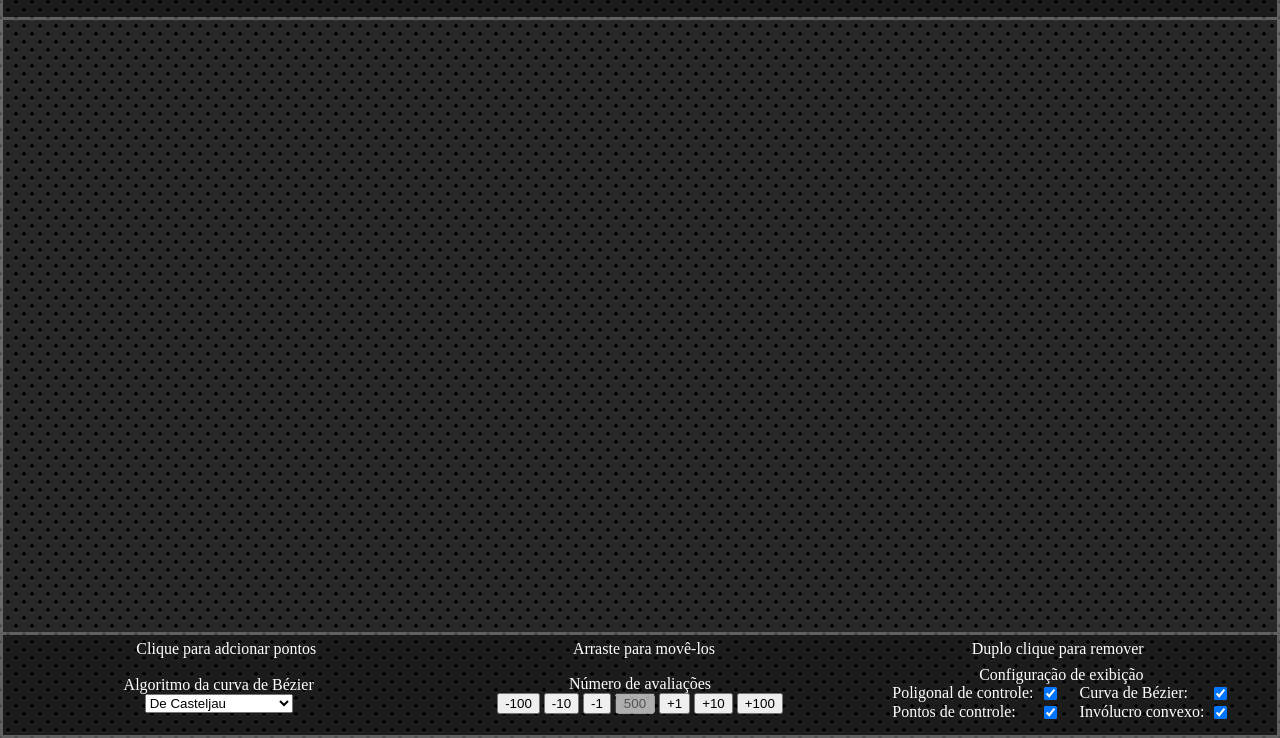
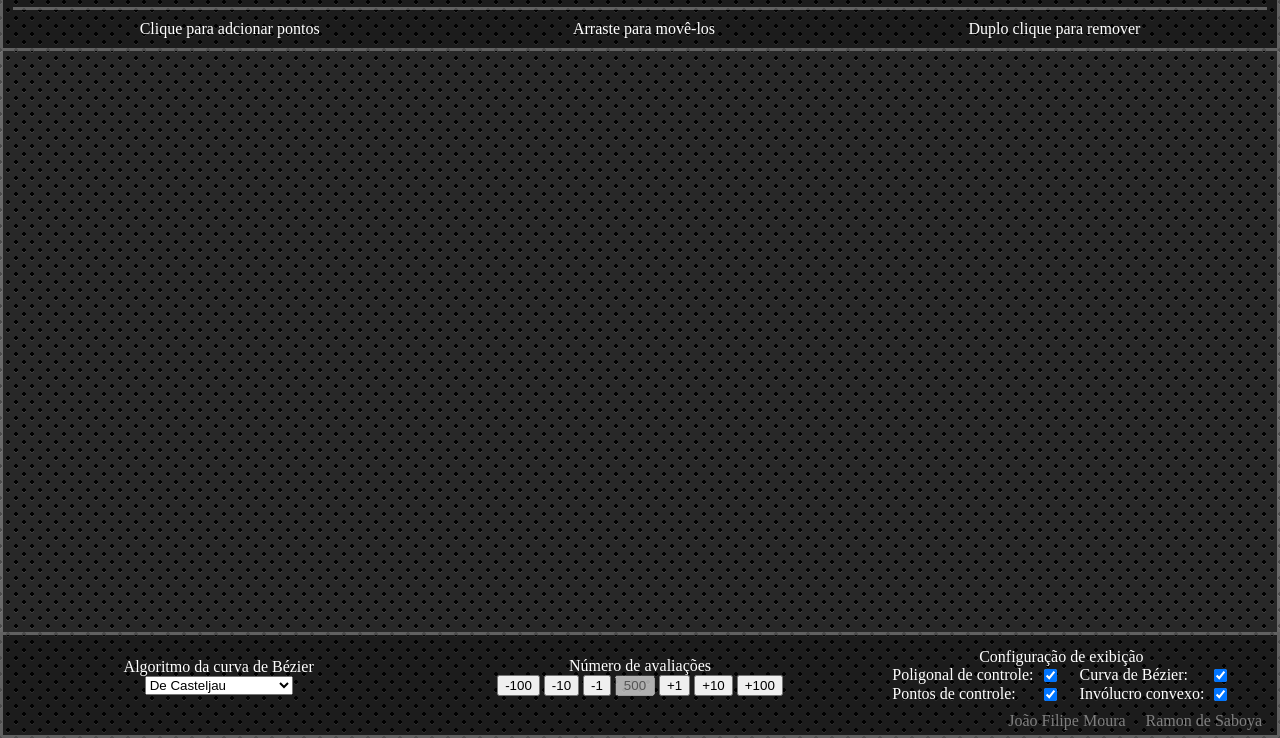
Before and after one commit to RamonSaboya/RamonSaboya.github.io, a plain HTML site: page index.html in a window 1280 px wide. Shown: the part 62-800 px from the top of the page. Drawn offline with Linux system fonts and the light colour scheme.

Commit message:
Total rework #3

```diff
--- a/index.html
+++ b/index.html
@@ -9,6 +9,7 @@
   </head>
   <body>
     <div id="header">
+      <div id="work-info">
         <div id="university" class="header-item bottom">
           <p>Universidade federal de Pernambuco</p>
           <p>Recife, PE</p>
@@ -21,6 +22,12 @@
           <p>Professor S&iacute;lvio Melo</p>
         </div>
       </div>
+      <div id="instructions">
+        <p>Clique para adcionar pontos</p>
+        <p>Arraste para movê-los</p>
+        <p>Duplo clique para remover</p>
+      </div>
+    </div>
     <div id="stage">
       <div id="inner-stage">
         <script>
@@ -29,7 +36,7 @@
 
           var b = document.getElementById("inner-stage"),
               x = b.offsetWidth,
-              y = b.offsetHeight - 100;
+              y = b.offsetHeight - 105;
           var options = {
             url: 'stage.js',
             width: x,
@@ -79,11 +86,6 @@
       </div>
     </div>
     <div id="footer">
-      <div id="instructions">
-        <p>Clique para adcionar pontos</p>
-        <p>Arraste para movê-los</p>
-        <p>Duplo clique para remover</p>
-      </div>
       <div id="config">
         <div id="algorithm" class="config-container">
           <div class="config-label">
@@ -134,6 +136,10 @@
           </div>
         </div>
       </div>
+      <div id="credits">
+        <p>João Filipe Moura</p>
+        <p>Ramon de Saboya</p>
+      </div>
     </div>
   </body>
 </html>
--- a/styles.css
+++ b/styles.css
@@ -42,9 +42,7 @@ p {
   flex: 0 0 auto;
 
   display: flex;
-  flex-flow: row nowrap;
-  justify-content: space-between;
-  align-items: center;
+  flex-flow: column nowrap;
 
   padding: 10px;
   border: 3px solid white;
@@ -83,6 +81,31 @@ p {
   background-color: rgba(0, 0, 0, 0.3);
 }
 
+#work-info {
+  order: 1;
+  flex: 0 0 auto;
+
+  display: flex;
+  flex-flow: row nowrap;
+  justify-content: space-between;
+  align-items: center;
+}
+
+#instructions {
+  order: 2;
+  flex: 0 0 auto;
+
+  display: flex;
+  flex-flow: row nowrap;
+  justify-content: space-around;
+  align-items: center;
+
+  padding-top: 10px;
+
+  border-top: 3px solid white;
+  border-top: 3px solid rgba(255, 255, 255, 0.3);
+}
+
 #inner-stage {
   order: 1;
   flex: 1;
@@ -112,17 +135,8 @@ p {
   text-align: right;
 }
 
-#instructions {
+#config {
   order: 1;
-  flex: 0 0 auto;
-
-  display: flex;
-  flex-flow: row nowrap;
-  justify-content: space-around;
-}
-
-#config {
-  order: 2;
   flex: 1;
 
   display: flex;
@@ -213,3 +227,18 @@ input[type="checkbox"] {
   margin-left: 10px;
   width: auto;
 }
+
+#credits {
+  order: 2;
+  flex: 0 0 auto;
+
+  display: flex;
+  flex-flow: row nowrap;
+  justify-content: flex-end;
+}
+
+#credits > p {
+  color: grey;
+
+  margin: 0 10px 0 10px;
+}
```
Lines whose indentation alone changed are shown as unchanged.
